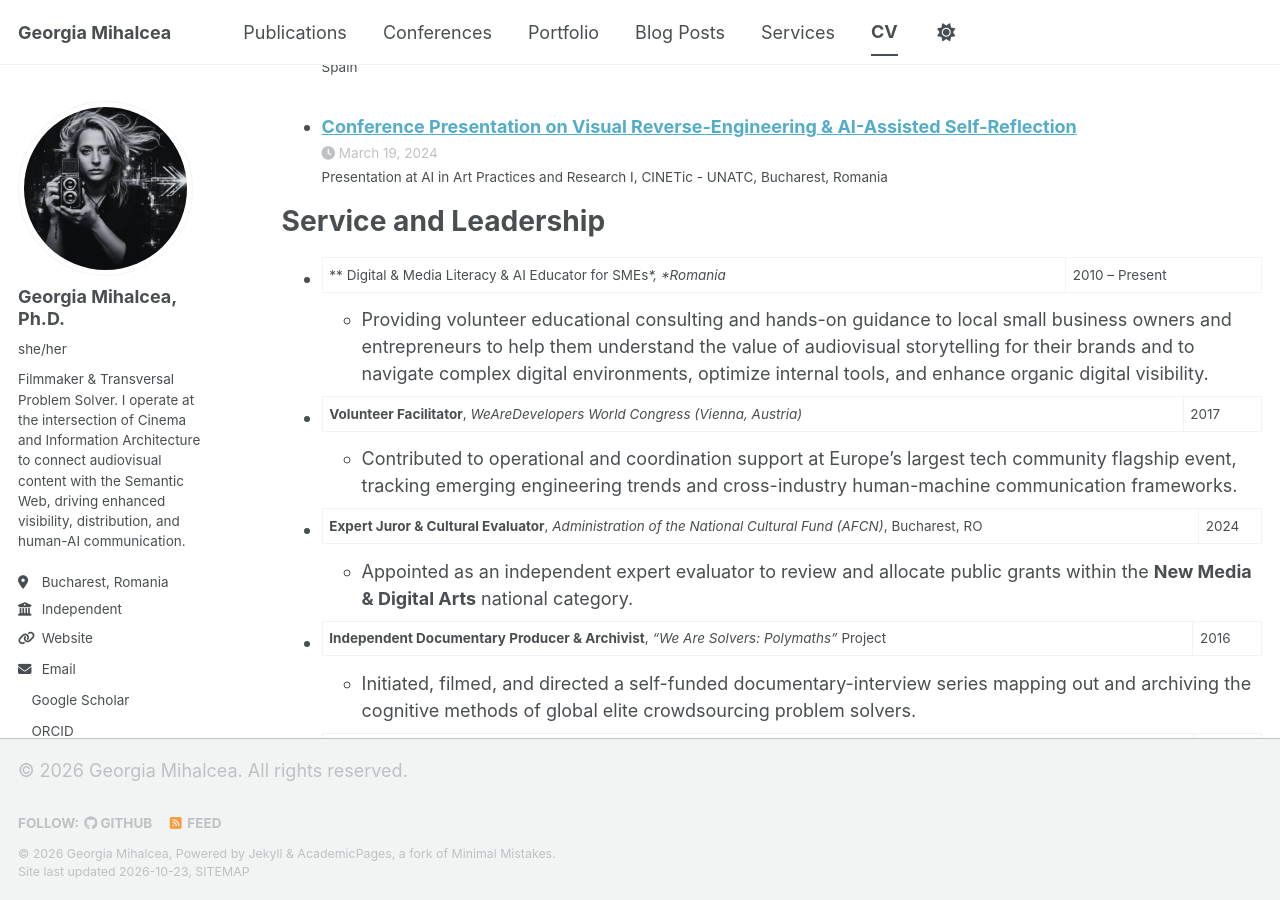
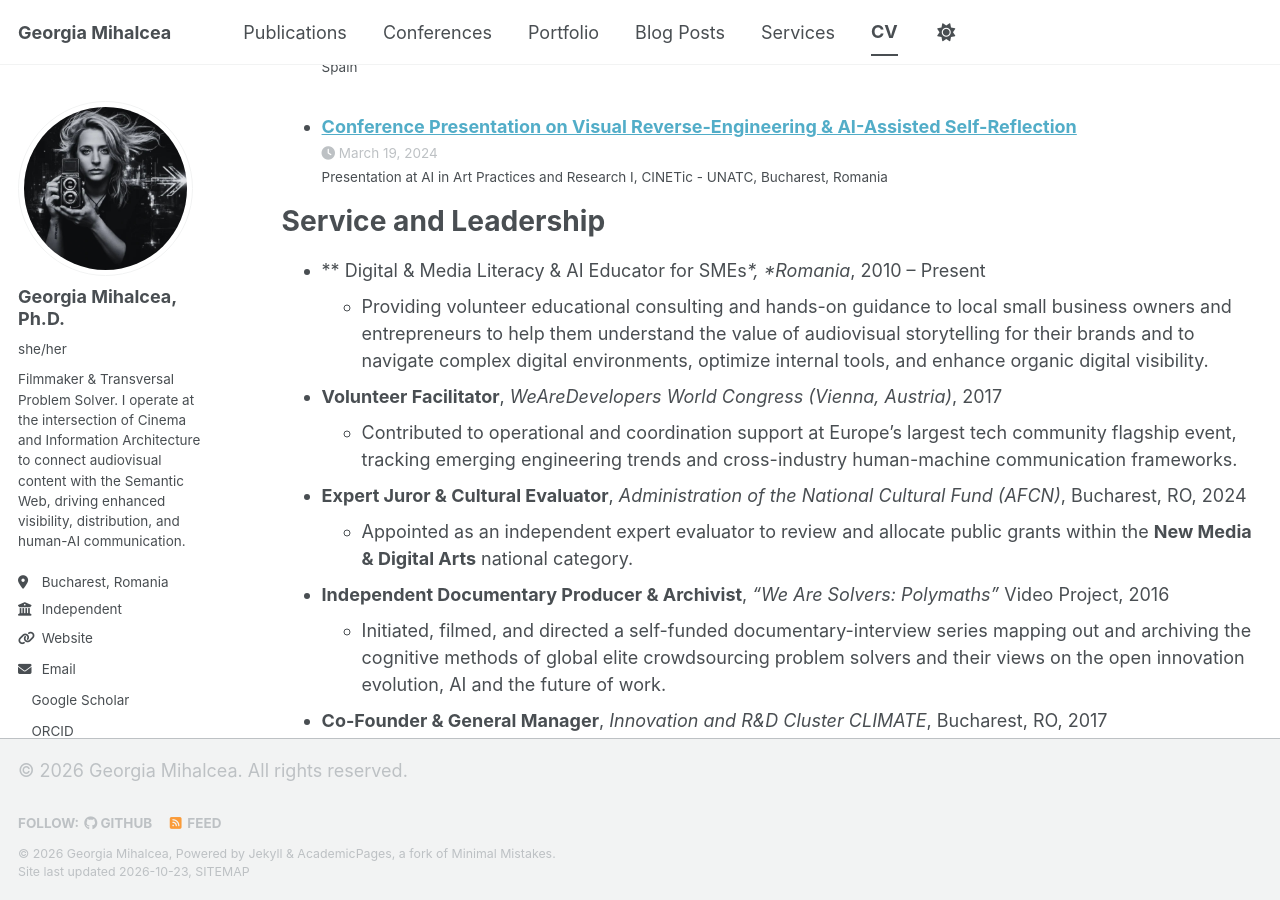
Before and after one commit to GeorgiaMihalcea/georgiamihalcea.github.io, a Jekyll site: the page built from _pages/cv.md, in a window 1280 px wide and 900 px high, scrolled down 3892 px. Built offline with Jekyll 4.4.1, drawn with Linux system fonts in a browser that asks for light colours; a style sheet for code colours, icons or effects is not loaded.

Commit message:
Refine CV entries for consistency in formatting
Updated formatting for consistency and clarity in CV entries.

```diff
--- a/_pages/cv.md
+++ b/_pages/cv.md
@@ -106,17 +106,18 @@ Talks
 
 Service and Leadership
 ======
-*   ** Digital & Media Literacy & AI Educator for SMEs**, *Romania* | 2010 – Present
+
+*   ** Digital & Media Literacy & AI Educator for SMEs**, *Romania*, 2010 – Present
     *   Providing volunteer educational consulting and hands-on guidance to local small business owners and entrepreneurs to help them understand the value of audiovisual storytelling for their brands and to navigate complex digital environments, optimize internal tools, and enhance organic digital visibility.
 
-*   **Volunteer Facilitator**, *WeAreDevelopers World Congress (Vienna, Austria)* | 2017
+*   **Volunteer Facilitator**, *WeAreDevelopers World Congress (Vienna, Austria)*, 2017
     *   Contributed to operational and coordination support at Europe’s largest tech community flagship event, tracking emerging engineering trends and cross-industry human-machine communication frameworks.
 
-*   **Expert Juror & Cultural Evaluator**, *Administration of the National Cultural Fund (AFCN)*, Bucharest, RO | 2024
+*   **Expert Juror & Cultural Evaluator**, *Administration of the National Cultural Fund (AFCN)*, Bucharest, RO, 2024
     *   Appointed as an independent expert evaluator to review and allocate public grants within the **New Media & Digital Arts** national category.
 
-*   **Independent Documentary Producer & Archivist**, *"We Are Solvers: Polymaths"* Project | 2016
-    *   Initiated, filmed, and directed a self-funded documentary-interview series mapping out and archiving the cognitive methods of global elite crowdsourcing problem solvers.
+*   **Independent Documentary Producer & Archivist**, *"We Are Solvers: Polymaths"* Video Project, 2016
+    *   Initiated, filmed, and directed a self-funded documentary-interview series mapping out and archiving the cognitive methods of global elite crowdsourcing problem solvers and their views on the open innovation evolution, AI and the future of work.
 
-*   **Co-Founder & General Manager**, *Innovation and R&D Cluster CLIMATE*, Bucharest, RO | 2017
+*   **Co-Founder & General Manager**, *Innovation and R&D Cluster CLIMATE*, Bucharest, RO, 2017
     *   Architected the structural network design to bridge academic researchers with tech innovators and private business stakeholders.
```
